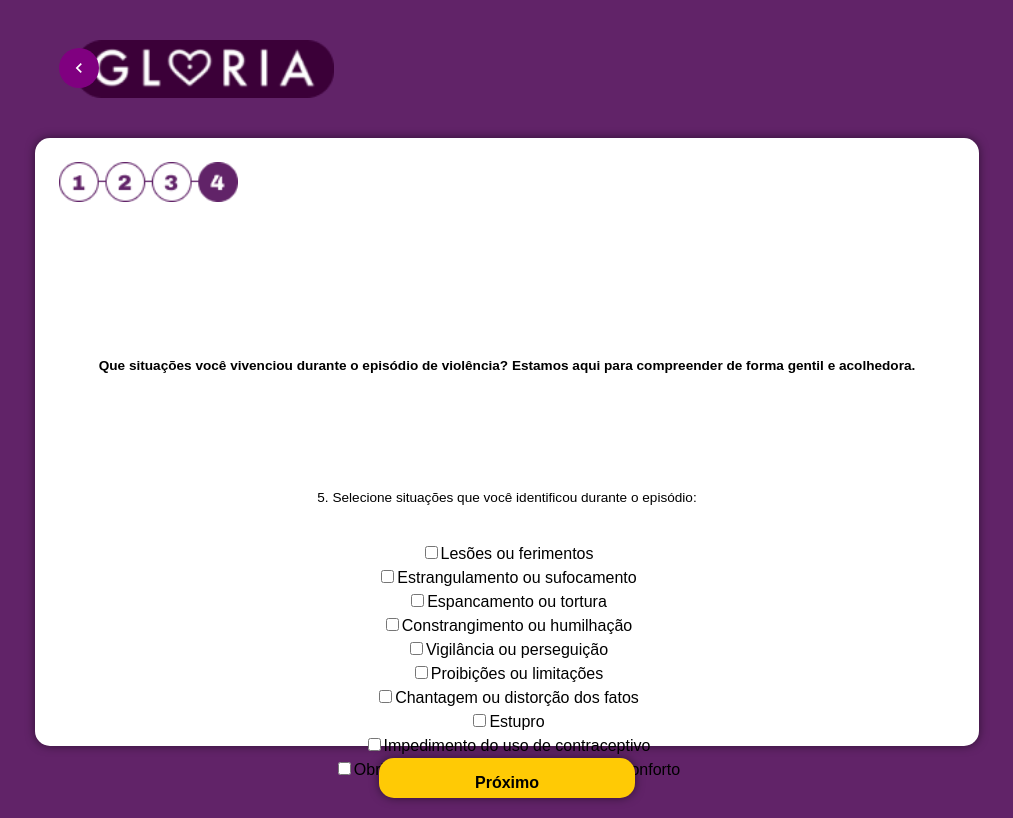
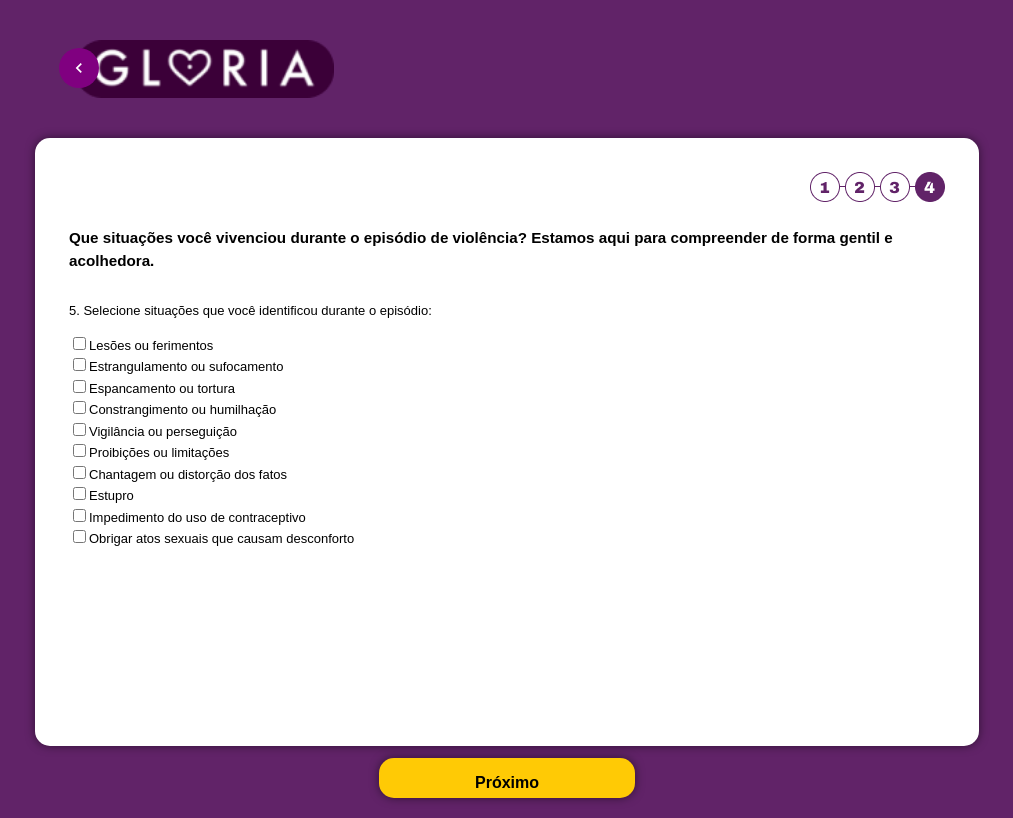
Before and after one commit to anajbsouza/Mapa-da-Violencia, a React (Vite) app in the folder frontend/: page /form-classify-violence in a window 1280 px wide. Shown: the whole page, without its empty margins (133-1146 px from the left). Built offline with nearby package versions, Linux system fonts and the light colour scheme; the HTML template or start-up script is replaced by a standard one.

Commit message:
fix: adjusting structure and styles from FormClassifyViolencePage

```diff
--- a/frontend/src/pages/FormClassifyViolencePage.tsx
+++ b/frontend/src/pages/FormClassifyViolencePage.tsx
@@ -2,6 +2,7 @@ import { useState } from "react";
 import Indices from "../assets/index4.png";
 import Header from "../components/Header";
 import Footer from "../components/Footer";
+import '../styles/FormClassifyViolencePage.css';
 
 const FormClassifyViolencePage = () => {
 
@@ -30,12 +31,17 @@ const FormClassifyViolencePage = () => {
       <Header />
 
       <main>
-        <section className="index">
+        <section className="holepage">
+          <section className="page">
             <img src={Indices} alt="" />
           </section>
-        <section className="question">
+
+          <section className="prompt">
             <h3>Que situações você vivenciou durante o episódio de violência? Estamos aqui para compreender de forma gentil e acolhedora.</h3>
             <p>5. Selecione situações que você identificou durante o episódio:</p>
+          </section>
+
+          <section className="forms">
             <form>
               {options.map((option, index) => (
                 <div key={index}>
@@ -45,12 +51,12 @@ const FormClassifyViolencePage = () => {
                     name={option}
                     value={option}
                     checked={!!checkedItems[index]}
-                  onChange={() => handleChange(index)}
-                />
+                    onChange={() => handleChange(index)} />
                   <label htmlFor={`custom-checkbox-${index}`}>{option}</label>
                 </div>
               ))}
             </form>
+          </section>
         </section>
       </main>
 
--- a/frontend/src/styles/FormClassifyViolencePage.css
+++ b/frontend/src/styles/FormClassifyViolencePage.css
@@ -0,0 +1,19 @@
+.holepage{
+    padding: 10px;
+}
+
+.page {
+    display: flex;
+    justify-content: flex-end;
+}
+
+.prompt {
+    display: flex;
+    flex-direction: column;
+    margin-top: 10px;
+    font-size: 13px;
+}
+
+.forms{
+    font-size: 13px;
+}
```
Lines whose indentation alone changed are shown as unchanged.
